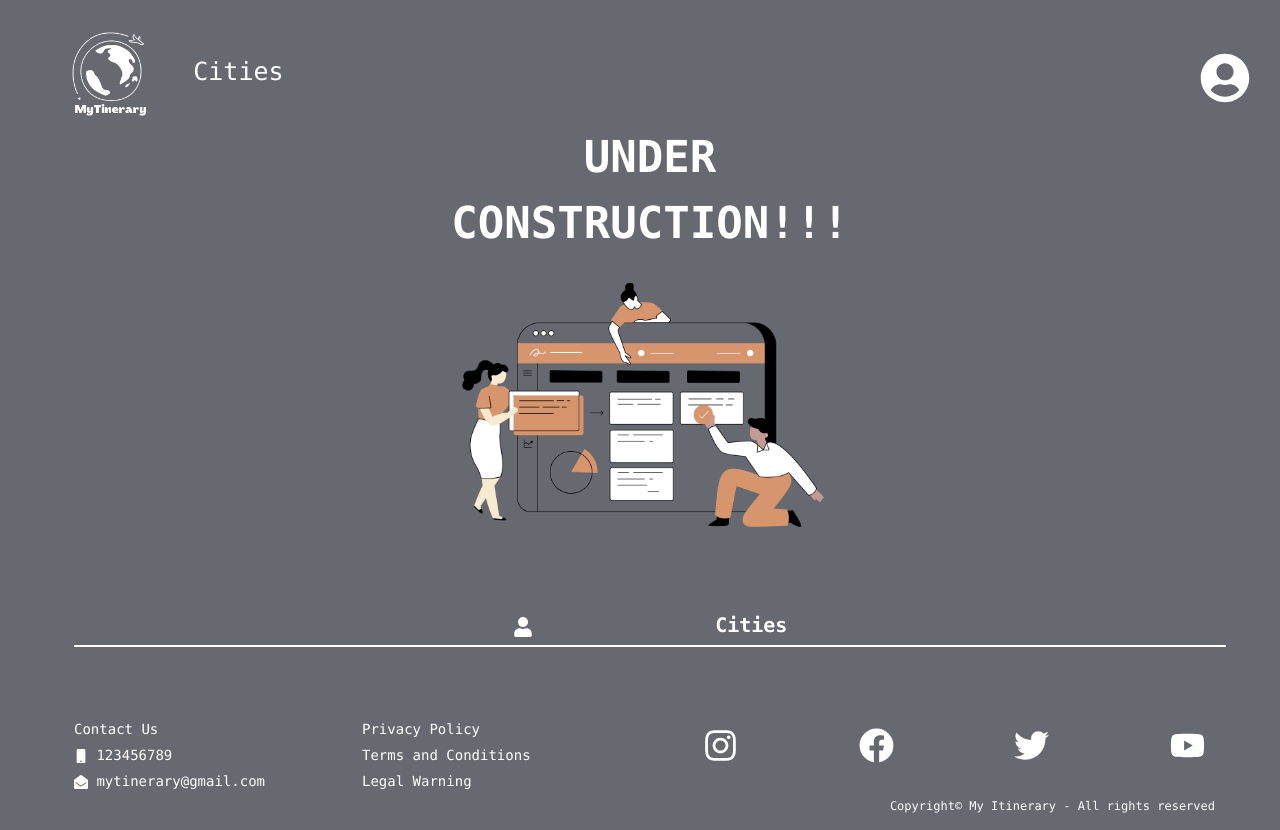
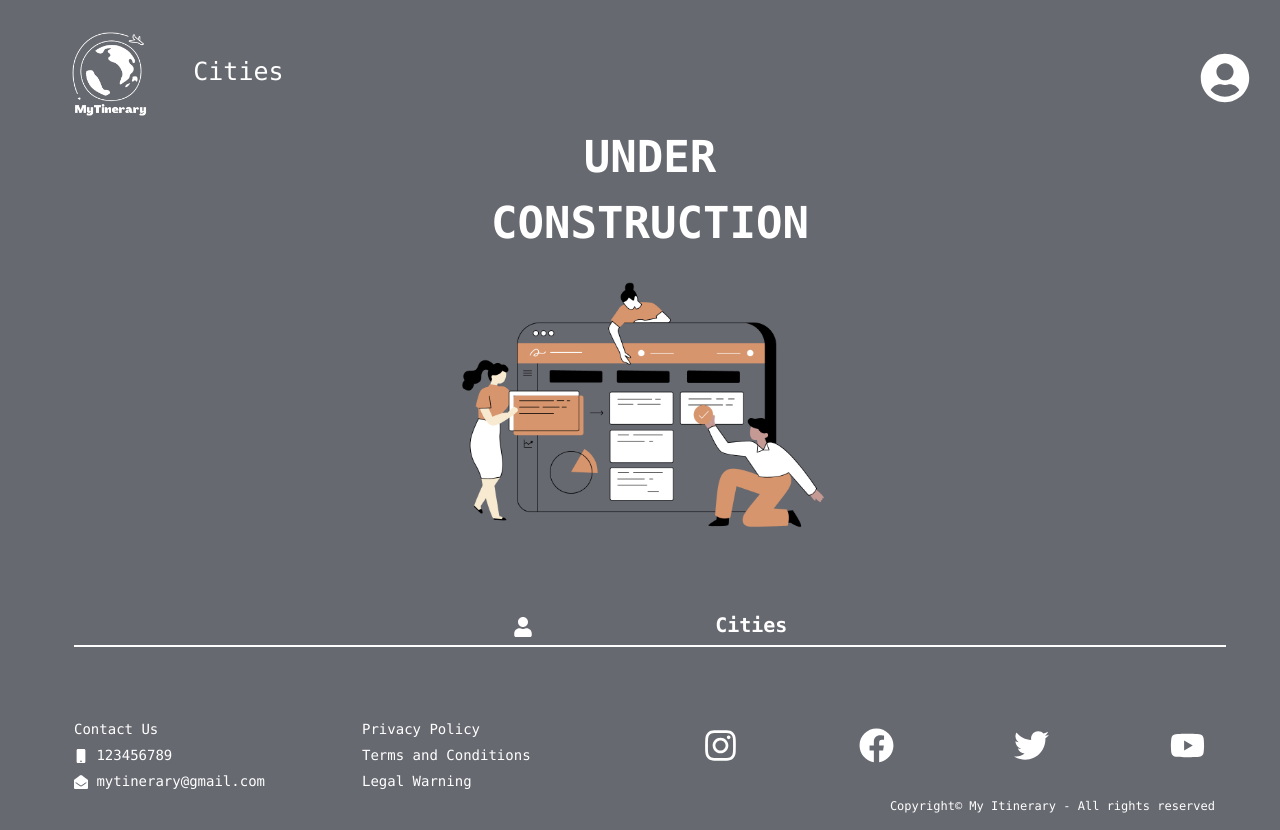
Before and after one commit to JohanaMM/MyItinerary, a React (Create React App) app: page /ShoppingCart in a window 1280 px wide. Built offline with nearby package versions, Linux system fonts and the light colour scheme.

Commit message:
itinerary

```diff
--- a/src/component/ShoppingCart.jsx
+++ b/src/component/ShoppingCart.jsx
@@ -14,7 +14,7 @@ function ShoppingCart(){
             <Navbar />
             <div className="containerI">
                 <div className="imgCotainerI">
-                    <p className='textI'>UNDER CONSTRUCTION!!!</p>
+                    <p className='textI'>UNDER CONSTRUCTION</p>
                     <img src={smallImage} className="imageI" alt="UNDER CONSTRUCTION" />
                 </div>
             </div>
```
